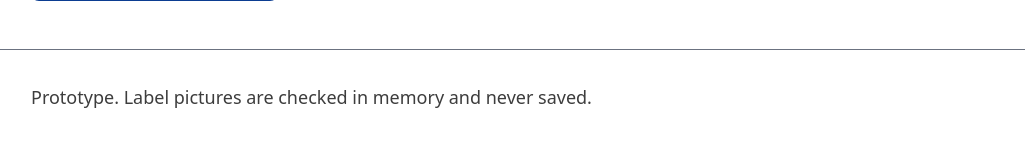
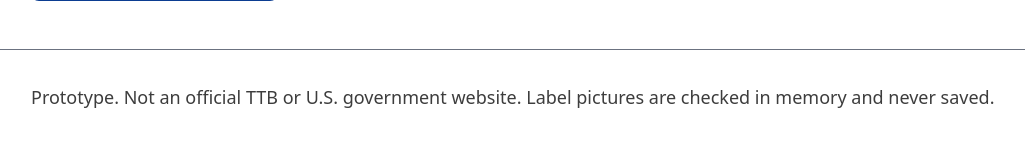
Before and after one commit to cjparker102/ttb-label-verifier, a FastAPI app: page / in a window 1280 px wide. Shown: the part 3258-3419 px from the top of the page, without its empty margins (25-1050 px from the left). Run offline with FastAPI, Linux system fonts and the light colour scheme; some libraries are stand-ins or nearby versions.

Commit message:
Say in the footer and README that this is a prototype, not an official TTB or U.S. government website

```diff
--- a/app/templates/base.html
+++ b/app/templates/base.html
@@ -19,7 +19,7 @@
   </main>
   <footer class="site-footer">
     <div class="wrap">
-      <p>Prototype. Label pictures are checked in memory and never saved.</p>
+      <p>Prototype. Not an official TTB or U.S. government website. Label pictures are checked in memory and never saved.</p>
     </div>
   </footer>
 </body>
```
Also changed, not shown: tests/web/test_home.py (+5 -0 lines), README.md.
